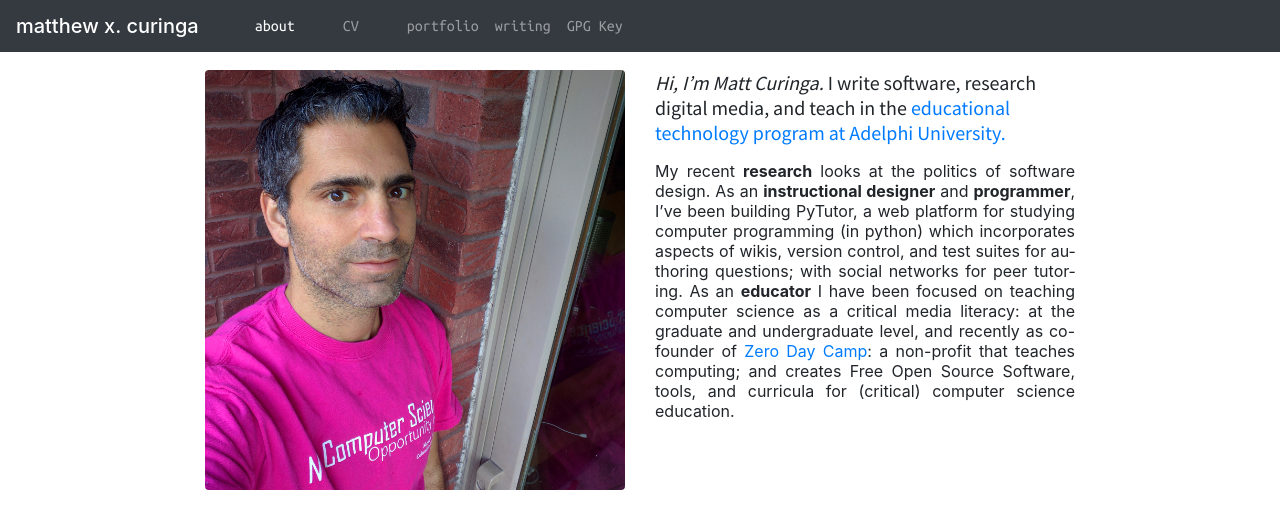
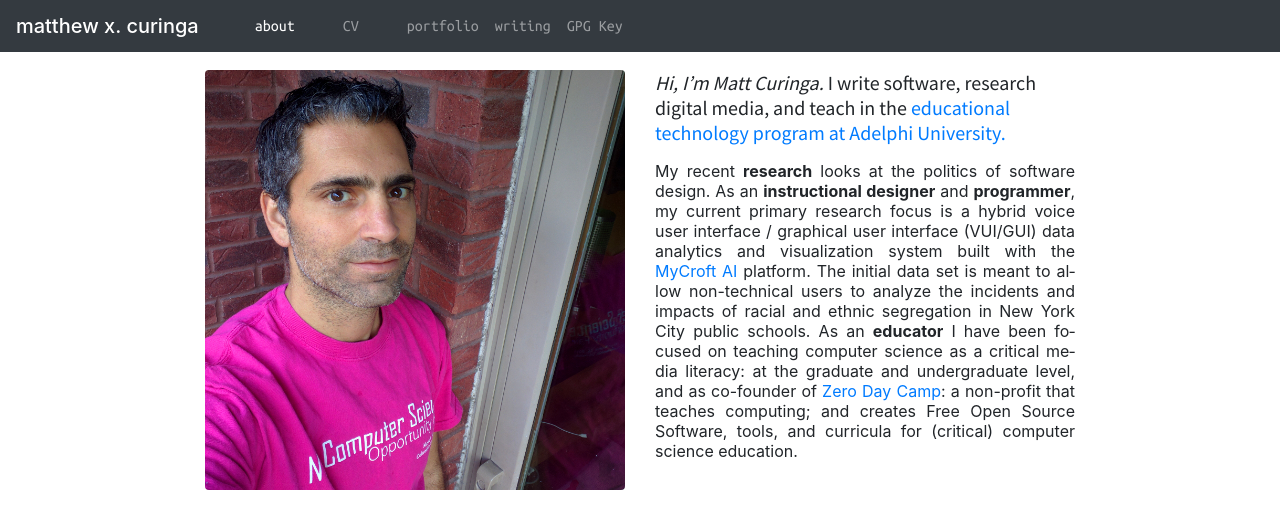
Before and after one commit to mcuringa/mcuringa.github.com, a Jekyll site: the page built from index.md, in a window 1280 px wide. Shown: the top 529 px of the page. Built offline with Jekyll 4.4.1, drawn with Linux system fonts in a browser that asks for light colours; nearby versions of some CDN libraries.

Commit message:
updated home page intro

```diff
--- a/index.md
+++ b/index.md
@@ -16,7 +16,7 @@ order: 10
 _Hi, I'm Matt Curinga._ I write software, research digital media, and teach in the [educational technology program at Adelphi University.](http://www.auedtech.org)
 </p>
 <p class="justify" markdown="1">
-My recent **research** looks at the politics of software design. As an **instructional designer** and **programmer**, I've been building PyTutor, a web platform for studying computer programming (in python) which incorporates aspects of wikis, version control, and test suites for authoring questions; with social networks for peer tutoring. As an **educator** I have been focused on teaching computer science as a critical media literacy: at the graduate and undergraduate level, and recently as co-founder of [Zero Day Camp](https://zeroday.camp): a non-profit that teaches computing; and creates Free Open Source Software, tools, and curricula for (critical) computer science education.
+My recent **research** looks at the politics of software design. As an **instructional designer** and **programmer**, my current primary research focus is a hybrid voice user interface / graphical user interface (VUI/GUI) data analytics and visualization system built with the [MyCroft AI](https://mycroft.ai) platform. The initial data set is meant to allow non-technical users to analyze the incidents and impacts of racial and ethnic segregation in New York City public schools. As an **educator** I have been focused on teaching computer science as a critical media literacy: at the graduate and undergraduate level, and as co-founder of [Zero Day Camp](https://zeroday.camp): a non-profit that teaches computing; and creates Free Open Source Software, tools, and curricula for (critical) computer science education.
 </p>
 </div>
 </div>
```
